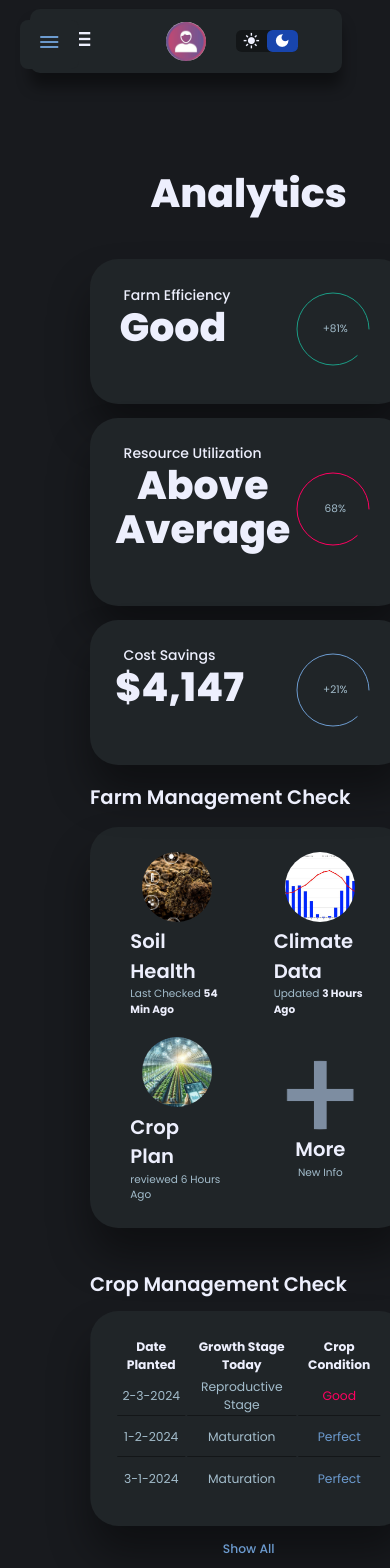
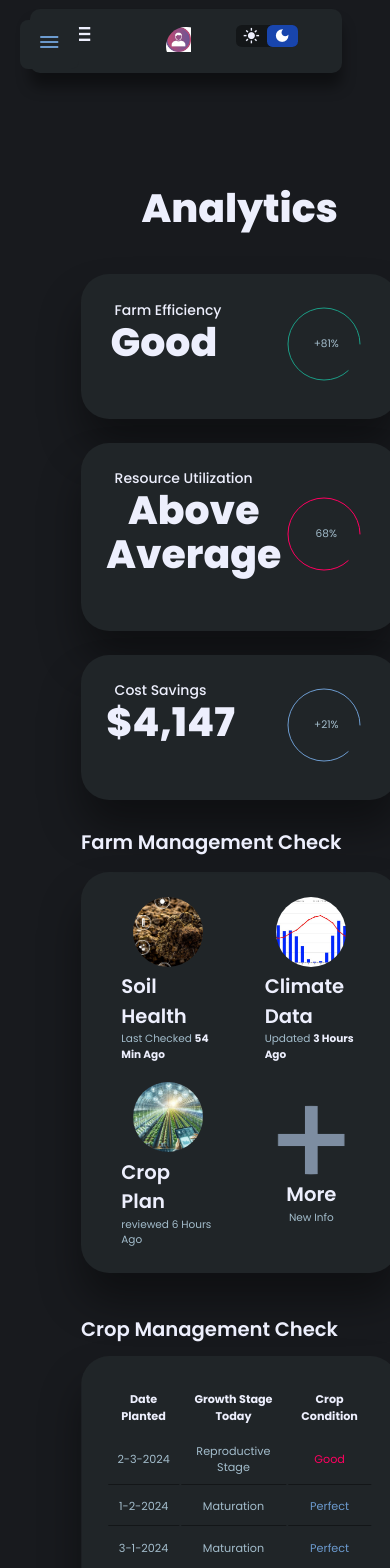
Before and after one commit to Ivar-7/codeCrafters, a React (Vite) app: page / in a window 390 px wide. Shown: the top 1568 px of the page. Built offline with nearby package versions, Linux system fonts and the light colour scheme; no server answers; sample sign-in values are in the browser's storage.

Commit message:
media querry changes

```diff
--- a/src/App.css
+++ b/src/App.css
@@ -766,3 +766,67 @@ main .crop-management a{
     }
 
 }
+
+@media (max-width: 468px) {
+    .right-section {
+        padding: 5px;
+        flex-direction: column;
+        align-items: flex-start;
+    }
+
+    .nav {
+        flex-direction: column;
+        align-items: flex-start;
+    }
+
+    #menu-btn {
+        margin-bottom: 10px;
+    }
+
+    .dark-mode {
+        margin-bottom: 10px;
+    }
+
+    .profile {
+        margin-top: 10px;
+    }
+
+    .profile-photo img {
+        width: 25px;
+        height: 25px;
+    }
+
+    main {
+        padding: 5px;
+    }
+
+    h1 {
+        font-size: 1.5rem;
+    }
+
+    .analyse {
+        flex-direction: column;
+    }
+
+    .sales, .visits, .searches {
+        width: 100%;
+        margin-bottom: 10px;
+    }
+
+    .user img {
+        width: 50px;
+        height: 50px;
+    }
+
+    table {
+        font-size: 0.8rem;
+    }
+
+    th, td {
+        padding: 8px;
+    }
+
+    a {
+        font-size: 0.8rem;
+    }
+}
```
